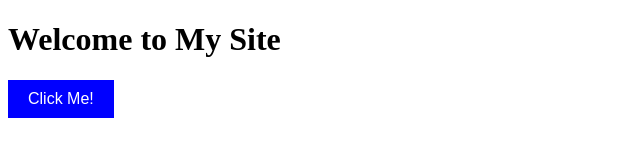
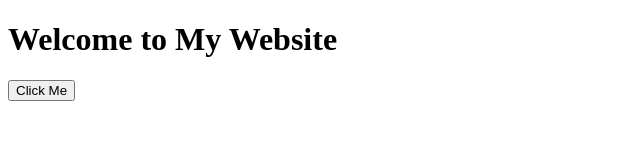
Before and after one commit to Carter3190/testeroni-4.0, a plain HTML site: page index.html in a window 1280 px wide. Shown: the whole page, without its empty margins (0-640 px from the left). Drawn offline with Linux system fonts and the light colour scheme.

Commit message:
Update index.html

```diff
--- a/index.html
+++ b/index.html
@@ -3,32 +3,13 @@
 <head>
     <meta charset="UTF-8">
     <meta name="viewport" content="width=device-width, initial-scale=1.0">
-    <title>Main Site</title>
-    <link rel="stylesheet" href="style.css">
+    <title>My Website</title>
+    <link rel="stylesheet" href="style.css"> <!-- Links to CSS -->
 </head>
 <body>
+    <h1>Welcome to My Website</h1>
+    <button id="myButton">Click Me</button>
 
-    <h1>Welcome to My Site</h1>
-
-    <!-- This div will load the button -->
-    <div id="button-container"></div>
-
-    <script>
-        // Load the button dynamically
-        fetch('button.html')
-            .then(response => response.text())
-            .then(html => {
-                document.getElementById('button-container').innerHTML = html;
-                // After loading, apply styles and script
-                let link = document.createElement('link');
-                link.rel = 'stylesheet';
-                link.href = 'button.css';
-                document.head.appendChild(link);
-                let script = document.createElement('script');
-                script.src = 'button.js';
-                document.body.appendChild(script);
-            });
-    </script>
-
+    <script src="script.js"></script> <!-- Links to JavaScript -->
 </body>
 </html>
```
